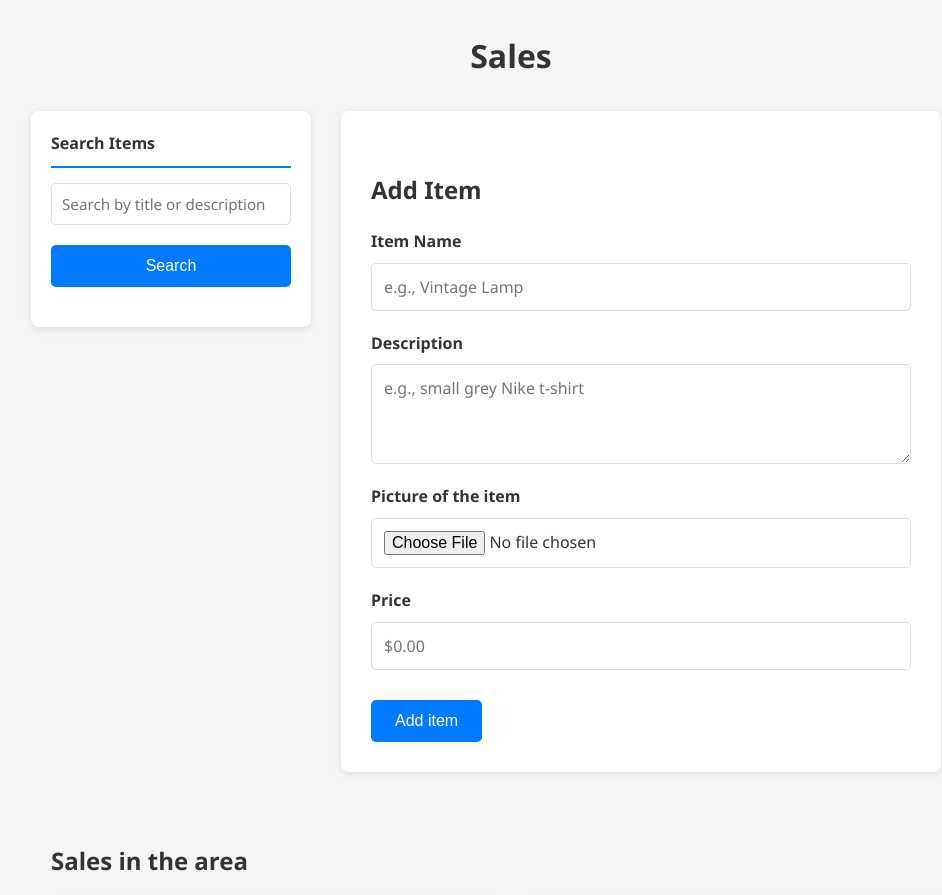
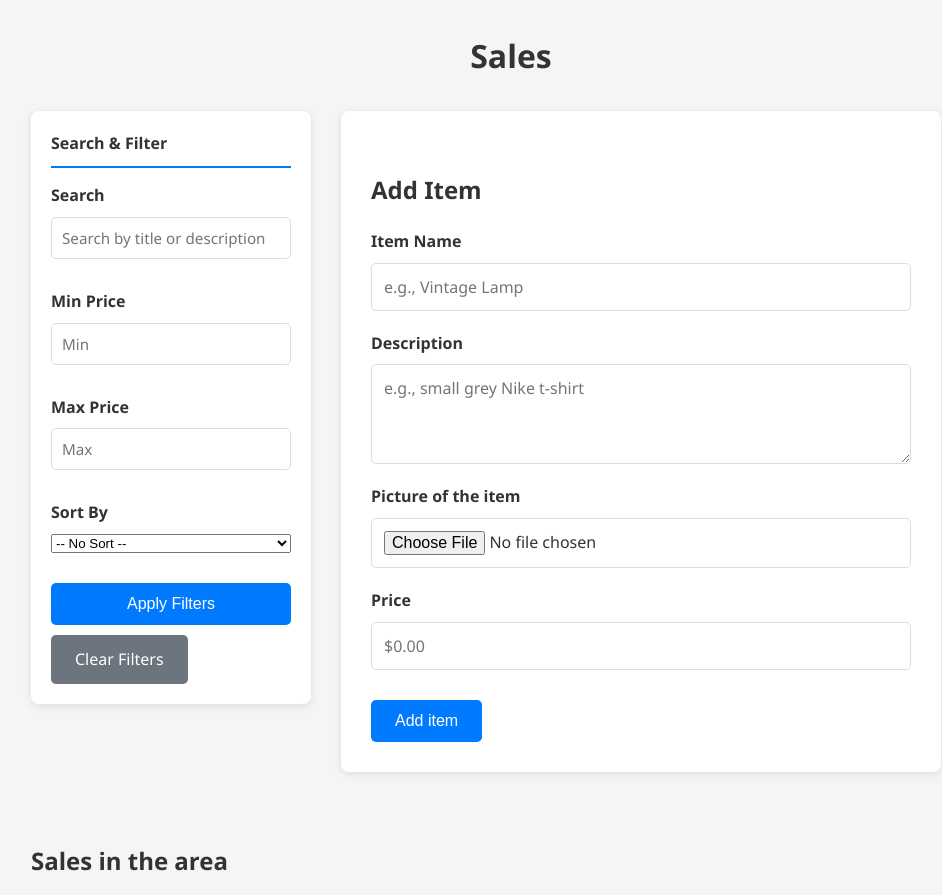
Before and after one commit to gzxfy/thrifting-app, a Flask app: page /items in a window 1280 px wide. Shown: the part 57-952 px from the top of the page, without its empty margins (129-1071 px from the left). Run offline with Flask 3, Linux system fonts and the light colour scheme; data comes from the database, SQL or seed files in the repository; both versions use the stored data as it was after the commit.

Commit message:
Implement advanced search and filtering system for items - Added search, min/max price filters, and sorting options in the UI - Updated backend to handle filtering logic and query parameters - Introduced created_at timestamp for items in the database - Refactored item display to show active filters

```diff
--- a/app.py
+++ b/app.py
@@ -11,7 +11,7 @@ if not os.path.exists(UPLOAD_FOLDER):
     os.makedirs(UPLOAD_FOLDER)
 
 app = Flask(__name__)
-app.secret_key = 'super-secret-key-12345'
+app.secret_key = os.getenv('SECRET_KEY')
 app.register_blueprint(auth_bp)
 
 # Set security headers to prevent caching, made with the help of ChatGPT
@@ -32,7 +32,8 @@ def init_db():
             description TEXT NOT NULL,
             url TEXT,
             price REAL NOT NULL,
-            email TEXT NOT NULL
+            email TEXT NOT NULL,
+            created_at TIMESTAMP DEFAULT CURRENT_TIMESTAMP
         )
     ''')
     conn.commit()
@@ -55,6 +56,12 @@ def items():
         title = request.form.get('title')
         description = request.form.get('description')
         price = request.form.get('price')
+        try:
+            price = float(price)
+        except (ValueError, TypeError):
+            flash("Price must be a valid number.", "danger")
+            conn.close()
+            return redirect(url_for('items'))
 
         url = request.form.get('image_url')  # Get the image URL from the form, if provided
         if 'image_file' in request.files:
@@ -77,13 +84,65 @@ def items():
         conn.close()
         return redirect(url_for('items'))
 
+    where_clause, order_by_clause, params = build_filter_query(request.args)
     conn = sqlite3.connect('thrifting.db')
     c = conn.cursor()
-    c.execute("SELECT * FROM items")
+    query = f"SELECT * FROM items {where_clause} {order_by_clause}"
+    c.execute(query, params)
     items_data = c.fetchall()
     conn.close()
-    return render_template('items.html', items=items_data, current_email=session.get('email'))
 
+    items_data = [(item[0], item[1], item[2], item[3], float(item[4]) if item[4] else 0, item[5], item[6] if len(item) > 6 else None)
+                  for item in items_data
+                  ]
+
+    return render_template('items.html', items=items_data, current_email=session.get('email'), active_filters={
+        'query': request.args.get('query', ''),
+        'min_price': request.args.get('min_price', ''),
+        'max_price': request.args.get('max_price', ''),
+        'sort_by': request.args.get('sort_by', '')
+    })
+
+def build_filter_query(args):
+    where_clauses = []
+    params = []
+    # TEXT SEARCH
+    search_query = args.get('query', '').strip()
+    if search_query:
+        where_clauses.append("(title LIKE ? OR description LIKE ?)")
+        search_pattern = f"%{search_query}%"
+        params.extend([search_pattern, search_pattern])
+    # PRICE FILTERS
+    min_price = args.get('min_price')
+    if min_price:
+        try:
+            min_price = float(min_price)
+            where_clauses.append("price >= ?")
+            params.append(min_price)
+        except ValueError:
+            pass  # Ignore invalid min_price input
+
+    max_price = args.get('max_price')
+    if max_price:
+        try:
+            max_price = float(max_price)
+            where_clauses.append("price <= ?")
+            params.append(max_price)
+        except ValueError:
+            pass  # Ignore invalid max_price input
+
+    # SORTING
+    where_clause = "WHERE " + " AND ".join(where_clauses) if where_clauses else ""
+
+    sort_by = args.get('sort_by', '').strip()
+    order_by_clause = ""
+    if sort_by == "price_asc":
+        order_by_clause = "ORDER BY price ASC"
+    elif sort_by == "price_desc":
+        order_by_clause = "ORDER BY price DESC"
+    elif sort_by == "newest":
+        order_by_clause = "ORDER BY created_at DESC"
+    return where_clause, order_by_clause, params
 
 # Delete and Edit routes, with authorization checks to ensure only the user who created the item can edit or delete it.
 @app.route("/delete/<int:item_id>", methods=["POST"])
@@ -148,7 +207,28 @@ def edit_item(item_id):
     conn.close()
     return render_template('edit_item.html', item=item_data)
 
+def migrated_add_created_at_column():
+    conn = sqlite3.connect('thrifting.db')
+    c = conn.cursor()
+
+    try:
+        c.execute("PRAGMA table_info(items)")
+        columns = [column[1] for column in c.fetchall()]
+
+        if 'created_at' not in columns:
+            c.execute("ALTER TABLE items ADD COLUMN created_at TIMESTAMP DEFAULT CURRENT_TIMESTAMP")
+            c.execute("UPDATE items SET created_at = CURRENT_TIMESTAMP WHERE created_at IS NULL")
+            conn.commit()
+            print("created_at column added successfully.")
+        else:
+            print("created_at column already exists.")
+    except Exception as e:
+        print(f"Error occurred while adding created_at column: {e}")
+    finally:
+        conn.close()
+
 if __name__ == '__main__':
     create_tables()
     init_db()
+    migrated_add_created_at_column()
     app.run(debug=True, port=5000)
--- a/templates/items.html
+++ b/templates/items.html
@@ -33,18 +33,66 @@
 
     <div class="items-wrapper">
         <div class="search-sidebar">
-            <h3>Search Items</h3>
-            <form action="/search" method="GET">
-                <div class="form-group">
-                    <input type="text" name="query" placeholder="Search by title or description" required>
-                    <button type="submit" class="btn btn-primary">Search</button>
-                </div>
-            </form>
+        <h3>Search & Filter</h3>
+        <form action="/items" method="GET">
+            <div class="form-group">
+                <label for="query">Search</label>
+                <input type="text" id="query" name="query" placeholder="Search by title or description" value="{{ active_filters.query }}">
+            </div>
+
+            <div class="form-group">
+                <label for="min_price">Min Price</label>
+                <input type="number" id="min_price" name="min_price" step="0.01" placeholder="Min" value="{{ active_filters.min_price }}">
+            </div>
+
+            <div class="form-group">
+                <label for="max_price">Max Price</label>
+                <input type="number" id="max_price" name="max_price" step="0.01" placeholder="Max" value="{{ active_filters.max_price }}">
+            </div>
+
+            <div class="form-group">
+                <label for="sort_by">Sort By</label>
+                <select id="sort_by" name="sort_by">
+                    <option value="">-- No Sort --</option>
+                    <option value="price_asc" {% if active_filters.sort_by == 'price_asc' %}selected{% endif %}>Price: Low to High</option>
+                    <option value="price_desc" {% if active_filters.sort_by == 'price_desc' %}selected{% endif %}>Price: High to Low</option>
+                    <option value="newest" {% if active_filters.sort_by == 'newest' %}selected{% endif %}>Newest First</option>
+                </select>
+            </div>
+
+            <button type="submit" class="btn btn-primary">Apply Filters</button>
+            <a href="/items" class="btn btn-secondary">Clear Filters</a>
+        </form>
         </div>
     </div>
 </div>
 
 <div class="items-grid-section">
+    {% if active_filters.query or active_filters.min_price or active_filters.max_price or active_filters.sort_by %}
+    <div class="active-filters">
+        <h4>Active Filters:</h4>
+        <ul>
+            {% if active_filters.query %}
+                <li>Search: "{{ active_filters.query }}"</li>
+            {% endif %}
+            {% if active_filters.min_price %}
+                <li>Min Price: ${{ (active_filters.min_price) }}</li>
+            {% endif %}
+            {% if active_filters.max_price %}
+                <li>Max Price: ${{ (active_filters.max_price) }}</li>
+            {% endif %}
+            {% if active_filters.sort_by %}
+                <li>Sort By:
+                    {% if active_filters.sort_by == 'price_asc' %}Price: Low to High{% endif %}
+                    {% if active_filters.sort_by == 'price_desc' %}Price: High to Low{% endif %}
+                    {% if active_filters.sort_by == 'newest' %}Newest First{% endif %}
+                </li>
+            {% endif %}
+        </ul>
+    </div>
+    {% endif %}
+</div>
+
 <h2>Sales in the area</h2>
 {% if items %}
     <div class="items-grid">
```
Also changed, not shown: accounts.db, thrifting.db, 1 other file.
